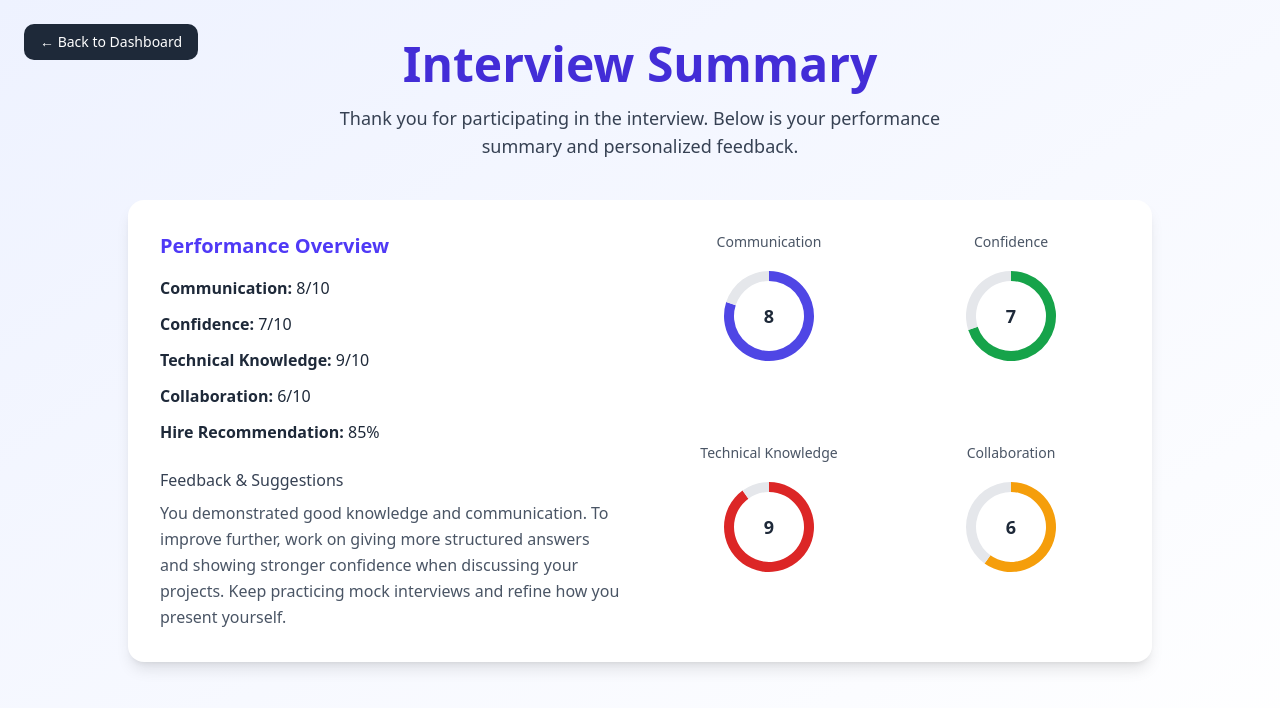
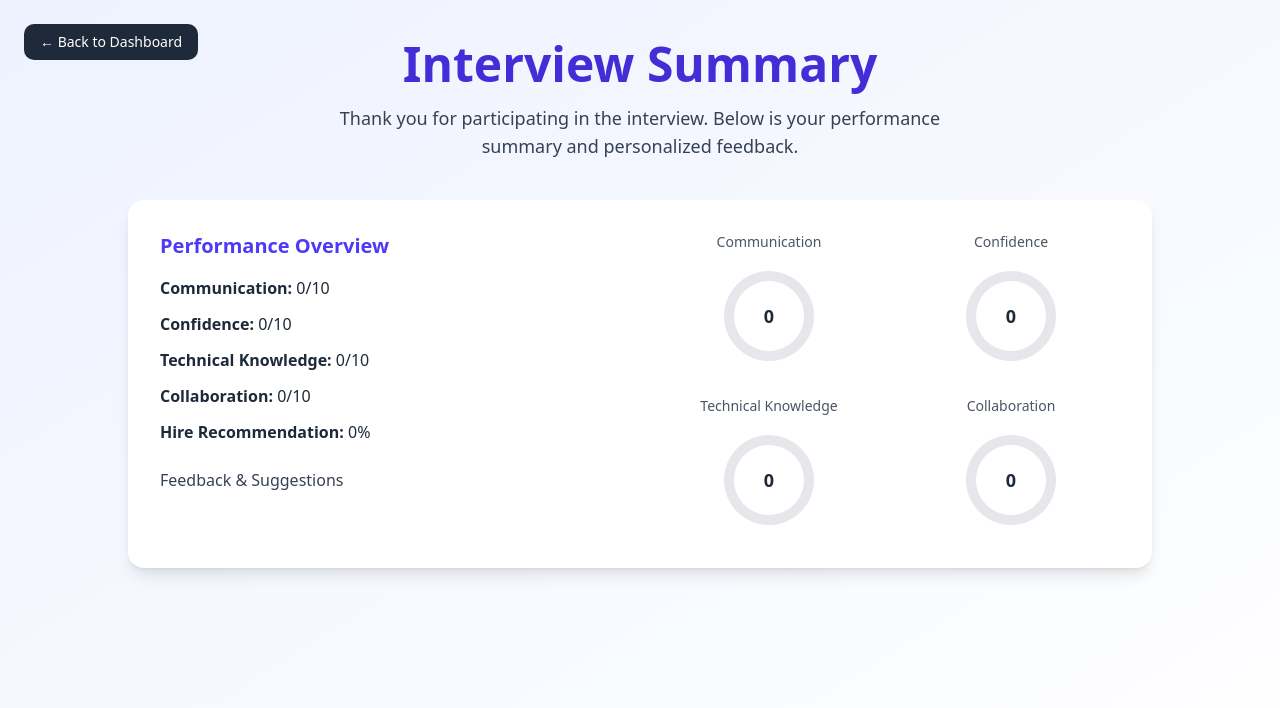
Before and after one commit to GIT-Pushers/EchoHire, a Next.js app: page /result in a window 1280 px wide. Shown: the top 708 px of the page. Built offline with nearby package versions, Linux system fonts and the light colour scheme.

Commit message:
implement logic for results page

```diff
--- a/src/app/(interview)/result/page.tsx
+++ b/src/app/(interview)/result/page.tsx
@@ -2,40 +2,36 @@
 
 import { PieChart, Pie, Cell, ResponsiveContainer, Tooltip } from "recharts";
 import { useRouter } from "next/navigation";
-
-const interviewResult = {
-  communication: 8,
-  confidence: 7,
-  technicalKnowledge: 9,
-  collaboration: 6,
-  hirePercentage: 85,
-  suggestion:
-    "You demonstrated good knowledge and communication. To improve further, work on giving more structured answers and showing stronger confidence when discussing your projects. Keep practicing mock interviews and refine how you present yourself.",
-};
+import { useInterviewResultStore } from "@/store/useInterviewResultStore";
 
 const COLORS = ["#4F46E5", "#16A34A", "#DC2626", "#F59E0B"];
+
+export default function InterviewEndPage() {
+  const router = useRouter();
+  const { result } = useInterviewResultStore();
 
   const metricData = [
     {
       name: "Communication",
-    value: interviewResult.communication,
+      value: result.communication,
       color: COLORS[0],
     },
-  { name: "Confidence", value: interviewResult.confidence, color: COLORS[1] },
+    {
+      name: "Confidence",
+      value: result.confidence,
+      color: COLORS[1],
+    },
     {
       name: "Technical Knowledge",
-    value: interviewResult.technicalKnowledge,
+      value: result.technicalKnowledge,
       color: COLORS[2],
     },
     {
       name: "Collaboration",
-    value: interviewResult.collaboration,
+      value: result.collaboration,
       color: COLORS[3],
     },
   ];
-
-export default function InterviewEndPage() {
-  const router = useRouter();
 
   return (
     <div className="min-h-screen w-full bg-gradient-to-br from-indigo-50 to-white px-4 py-10 flex flex-col items-center relative">
@@ -65,21 +61,20 @@ export default function InterviewEndPage() {
           </h2>
           <ul className="space-y-3 text-gray-800 text-base">
             <li>
-              <strong>Communication:</strong> {interviewResult.communication}/10
+              <strong>Communication:</strong> {result.communication}/10
             </li>
             <li>
-              <strong>Confidence:</strong> {interviewResult.confidence}/10
+              <strong>Confidence:</strong> {result.confidence}/10
             </li>
             <li>
-              <strong>Technical Knowledge:</strong>{" "}
-              {interviewResult.technicalKnowledge}/10
+              <strong>Technical Knowledge:</strong> {result.technicalKnowledge}
+              /10
             </li>
             <li>
-              <strong>Collaboration:</strong> {interviewResult.collaboration}/10
+              <strong>Collaboration:</strong> {result.collaboration}/10
             </li>
             <li>
-              <strong>Hire Recommendation:</strong>{" "}
-              {interviewResult.hirePercentage}%
+              <strong>Hire Recommendation:</strong> {result.hirePercentage}%
             </li>
           </ul>
 
@@ -87,9 +82,7 @@ export default function InterviewEndPage() {
             <h3 className="text-md font-medium mb-2 text-gray-700">
               Feedback & Suggestions
             </h3>
-            <p className="text-gray-600 leading-relaxed">
-              {interviewResult.suggestion}
-            </p>
+            <p className="text-gray-600 leading-relaxed">{result.suggestion}</p>
           </div>
         </div>
 
--- a/src/app/(interview)/start/[interviewId]/page.tsx
+++ b/src/app/(interview)/start/[interviewId]/page.tsx
@@ -1,14 +1,15 @@
 "use client";
 import Vapi from "@vapi-ai/web";
-import { FetchInterviewDetals } from "@/service/service";
+import { FetchInterviewDetals, generateFeedBack } from "@/service/service";
 import { useQuery } from "@tanstack/react-query";
-import { useParams } from "next/navigation";
+import { redirect, useParams } from "next/navigation";
 import React, { useState, useEffect, useRef } from "react";
 import { Avatar, AvatarFallback, AvatarImage } from "@/components/ui/avatar";
 import { Button } from "@/components/ui/button";
 import { Mic, MicOff, PhoneOff } from "lucide-react";
 import { createClient } from "@/utils/supabase/client";
 import vapi from "@vapi-ai/web";
+import { useInterviewResultStore } from "@/store/useInterviewResultStore";
 
 const InterviewPage = () => {
   const { interviewId } = useParams();
@@ -67,9 +68,17 @@ const InterviewPage = () => {
         return updated;
       });
     });
-    vapiRef.current.on("call-end", () => {
+    vapiRef.current.on("call-end", async () => {
       const formatted = formatChatLog(chatLogRef.current);
       console.log("📝 Final Chat Transcript:\n" + formatted);
+      const fbJson = await generateFeedBack(formatted);
+      if (fbJson == null) {
+        redirect("/dashboard");
+      }
+      console.log("feedback----------", fbJson);
+      const { setResult } = useInterviewResultStore.getState();
+      setResult(fbJson);
+      redirect("/result");
     });
 
     return () => {
--- /dev/null
+++ b/src/store/useInterviewResultStore.ts
@@ -0,0 +1,39 @@
+import { create } from "zustand";
+
+interface InterviewResult {
+  communication: number;
+  confidence: number;
+  technicalKnowledge: number;
+  collaboration: number;
+  hirePercentage: number;
+  suggestion: string;
+}
+
+interface InterviewResultStore {
+  result: InterviewResult;
+  setResult: (newResult: InterviewResult) => void;
+  clearResult: () => void;
+}
+
+export const useInterviewResultStore = create<InterviewResultStore>((set) => ({
+  result: {
+    communication: 0,
+    confidence: 0,
+    technicalKnowledge: 0,
+    collaboration: 0,
+    hirePercentage: 0,
+    suggestion: "",
+  },
+  setResult: (newResult) => set({ result: newResult }),
+  clearResult: () =>
+    set({
+      result: {
+        communication: 0,
+        confidence: 0,
+        technicalKnowledge: 0,
+        collaboration: 0,
+        hirePercentage: 0,
+        suggestion: "",
+      },
+    }),
+}));
```
Lines whose indentation alone changed are shown as unchanged.
